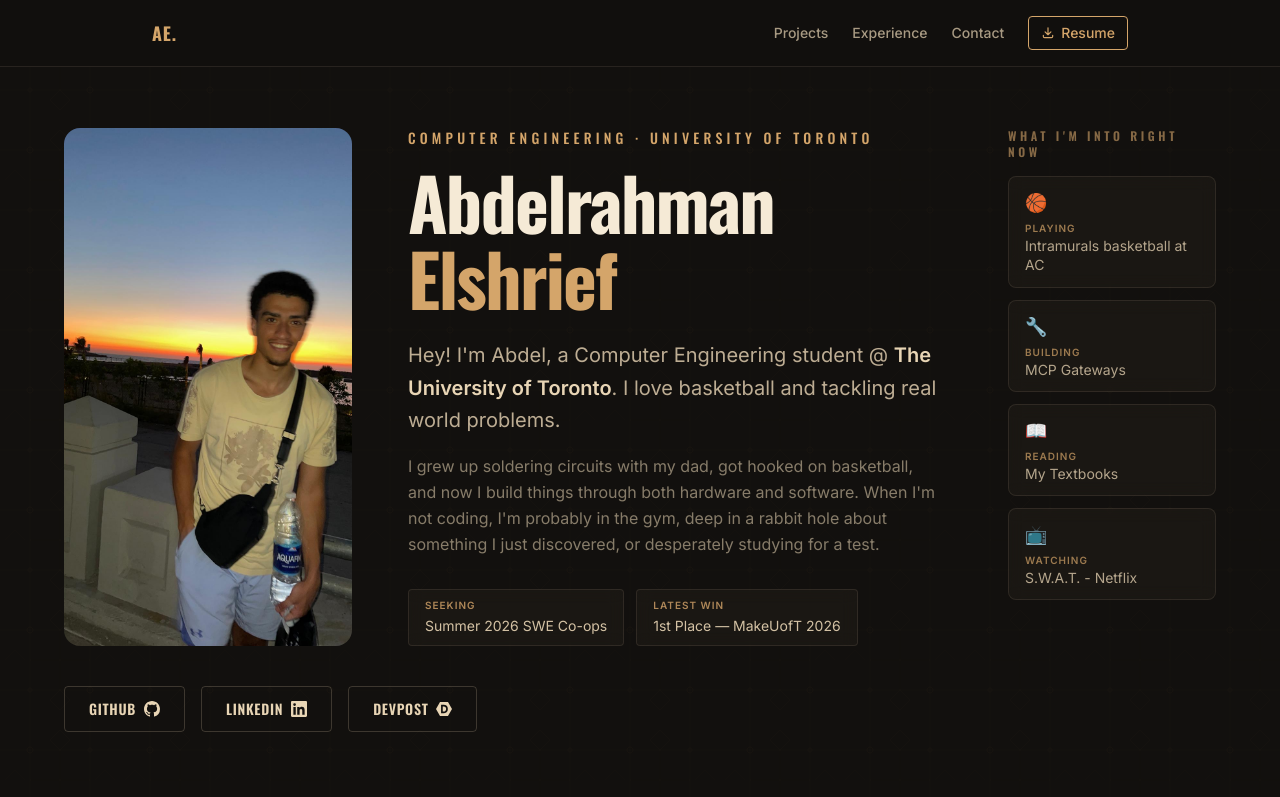
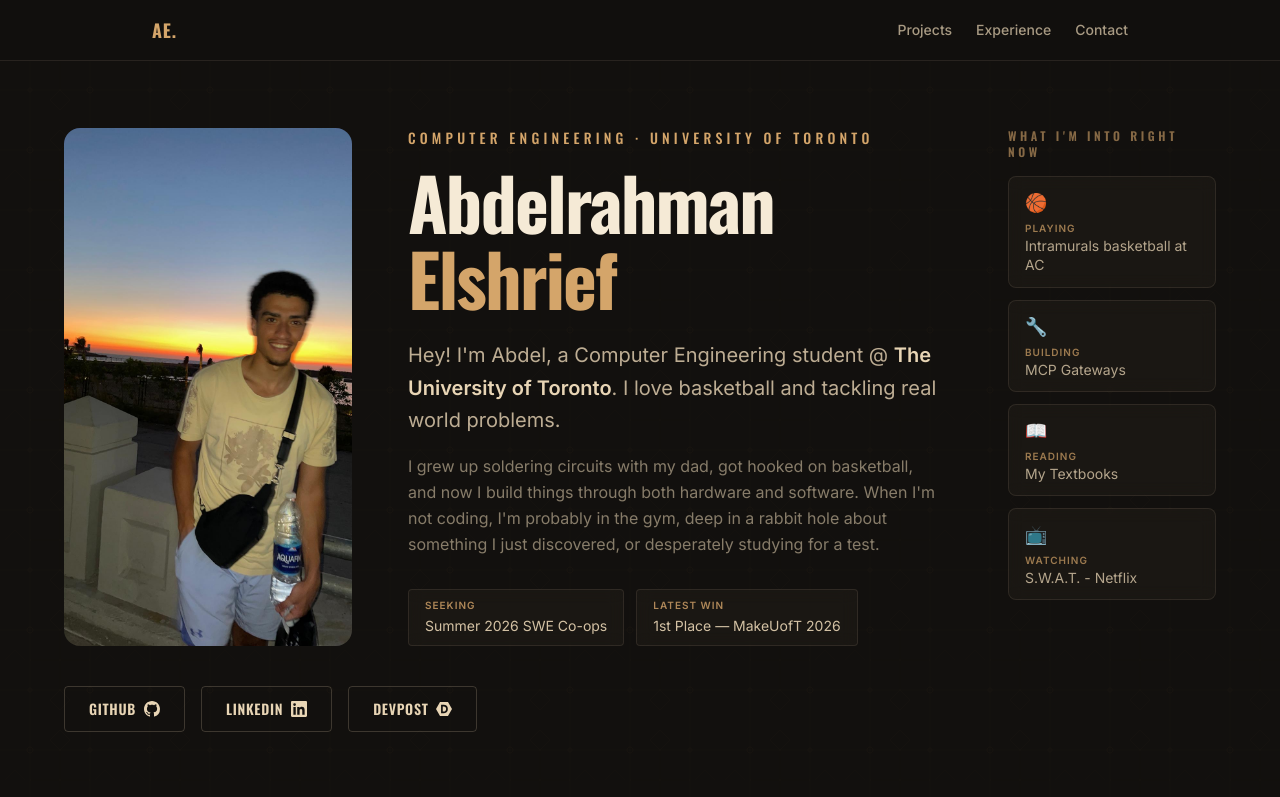
Before and after one commit to Abdel-E/ae_site, a React (Vite) app: page / in a window 1280 px wide. Shown: the top 797 px of the page. Built offline with nearby package versions, Linux system fonts and the light colour scheme.

Commit message:
removed resume from website to prevent scraping

```diff
--- a/src/components/Nav.jsx
+++ b/src/components/Nav.jsx
@@ -31,18 +31,7 @@
               </a>
             </li>
           ))}
-          <li>
-            <a
-              href={`${import.meta.env.BASE_URL}AE_resume_latest.pdf`}
-              download
-              className="inline-flex items-center gap-1.5 rounded border border-copper px-3 py-1.5 text-copper transition-all duration-200 hover:bg-copper hover:text-navy"
-            >
-              <svg className="h-3.5 w-3.5" fill="none" viewBox="0 0 24 24" stroke="currentColor" strokeWidth={2}>
-                <path strokeLinecap="round" strokeLinejoin="round" d="M4 16v2a2 2 0 002 2h12a2 2 0 002-2v-2M7 10l5 5m0 0l5-5m-5 5V3" />
-              </svg>
-              Resume
-            </a>
-          </li>
+
         </ul>
 
         {/* Mobile toggle */}
@@ -82,16 +71,7 @@
                 </a>
               </li>
             ))}
-            <li>
-              <a
-                onClick={() => setOpen(false)}
-                href={`${import.meta.env.BASE_URL}AE_resume_latest.pdf`}
-                download
-                className="inline-flex w-full items-center justify-center gap-1.5 rounded border border-copper px-3 py-2 text-copper transition-all duration-200 hover:bg-copper hover:text-navy"
-              >
-                Resume
-              </a>
-            </li>
+
           </ul>
         </div>
       </div>
```
